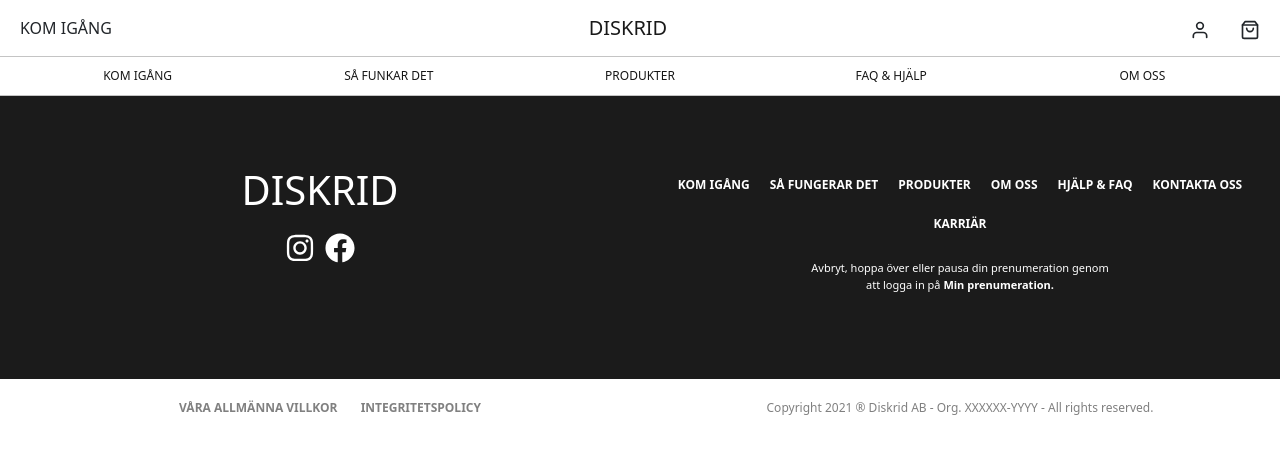
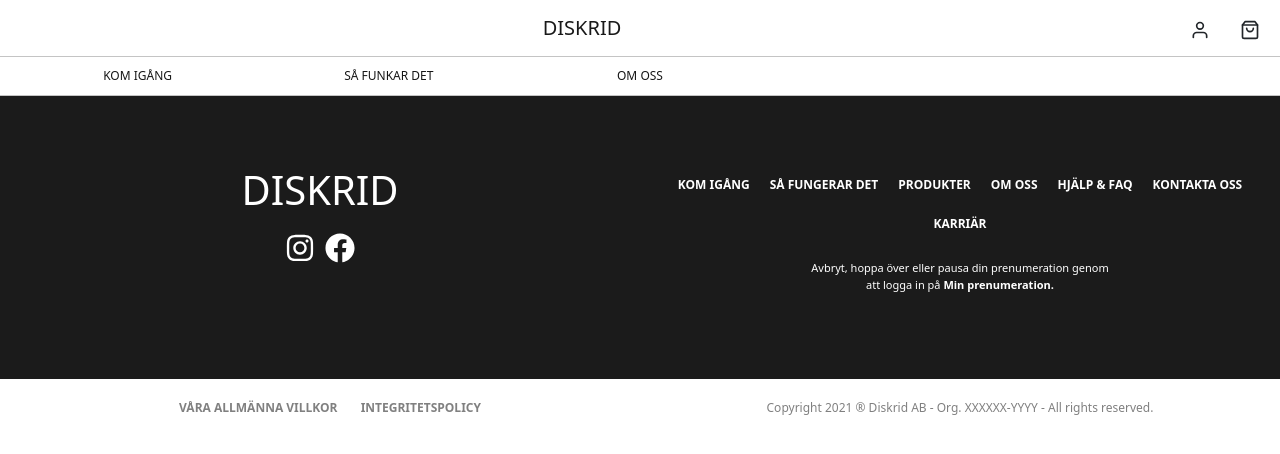
Before and after one commit to josefinelofgren/diskrid, a React (Create React App) app: page /diskrid/account/subscription in a window 1280 px wide. Shown: the top 454 px of the page. Built offline with nearby package versions, Linux system fonts and the light colour scheme.

Commit message:
added sroll function branch, added react-scroll package

```diff
--- a/package.json
+++ b/package.json
@@ -10,6 +10,7 @@
     "@types/node": "^12.20.36",
     "@types/react": "^17.0.33",
     "@types/react-dom": "^17.0.10",
+    "@types/react-scroll": "^1.8.3",
     "bootstrap": "^5.1.3",
     "react": "^17.0.2",
     "react-bootstrap": "^2.0.0",
@@ -17,6 +18,7 @@
     "react-icons": "^4.3.1",
     "react-router-dom": "^5.3.0",
     "react-scripts": "4.0.3",
+    "react-scroll": "^1.8.4",
     "typescript": "^4.4.4",
     "web-vitals": "^1.1.2"
   },
--- a/src/components/Nav.tsx
+++ b/src/components/Nav.tsx
@@ -4,6 +4,7 @@
 import LogInDropDown from './user/LoginDropDown';
 import SignUpDropDown from './user/SignUpDropDown';
 import ShoppingCart from './user/ShoppingCart';
+import { Link } from 'react-scroll';
 
 interface Props {
   user: any
@@ -42,7 +43,6 @@
     <Navbar>
       <Container fluid>
         <div>
-          Kom igång
         </div>
         <Navbar.Brand>
           Diskrid
@@ -70,13 +70,38 @@
           )}
           {!user && (
             <>
-            <li><a href="">Kom igång</a></li>
-            <li><a href="">Så funkar det</a></li>
+            <Link
+            activeClass="active"
+              to="pickcolor"
+              spy={true}
+              smooth={true}
+              offset={70}
+              duration={500}
+             >
+              Kom igång
+             </Link>
+             <Link
+            activeClass="active"
+              to="howitworks"
+              spy={true}
+              smooth={true}
+              offset={70}
+              duration={500}
+             >
+              Så funkar det
+             </Link>
             </>
           )}
-            <li><a href="">Produkter</a></li>
-            <li><a href="">FAQ & hjälp</a></li>
-            <li><a href="">Om oss</a></li>
+             <Link
+            activeClass="active"
+              to=""
+              spy={true}
+              smooth={true}
+              offset={70}
+              duration={500}
+             >
+              Om oss
+             </Link>
         </div>
       </Container>
     </div>
```
Also changed, not shown: 1 other file (tests, documents, lock files or other folders).
